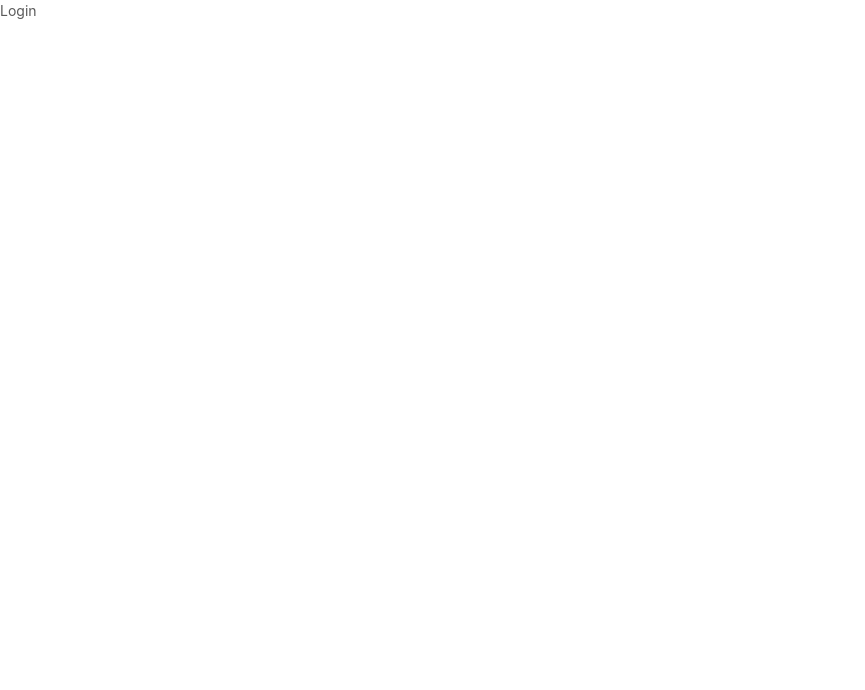
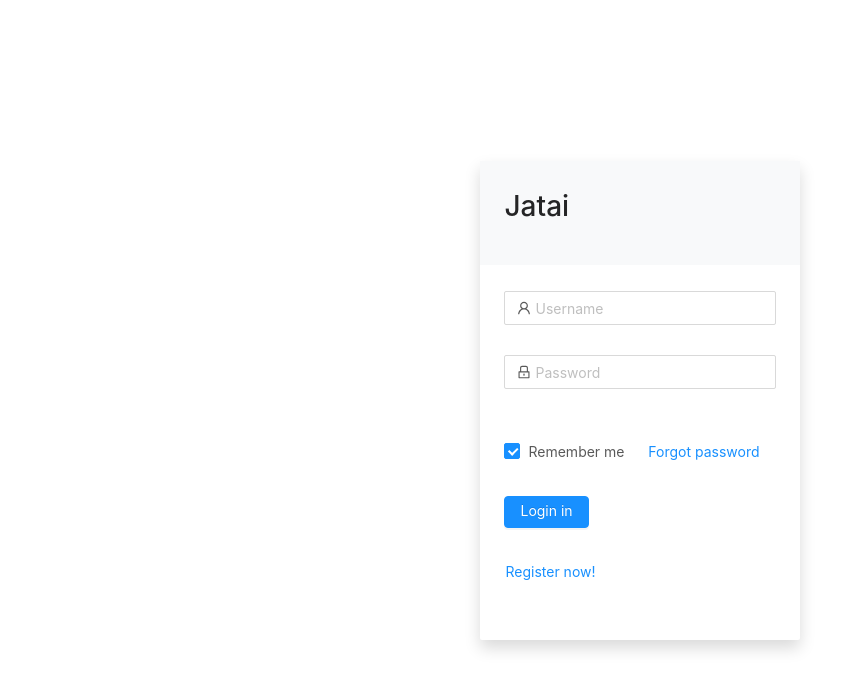
Before and after one commit to ytmjatai/react-demo, a React app: page /login in a window 1280 px wide. Shown: the top 690 px of the page, without its empty margins (0-865 px from the left). Built offline with nearby package versions, Linux system fonts and the light colour scheme.

Commit message:
login ui

```diff
--- a/src/app.scss
+++ b/src/app.scss
@@ -2,3 +2,8 @@
 @import 'bootstrap/scss/_variables';
 @import 'bootstrap/scss/_mixins';
 @import 'bootstrap/scss/_utilities.scss';
+
+#root {
+  height: 100%;
+  width: 100%;
+}
--- a/src/app.tsx
+++ b/src/app.tsx
@@ -1,6 +1,6 @@
 
 import React from 'react';
-import { BrowserRouter as Router, Route, Switch } from "react-router-dom";
+import { BrowserRouter as Router, Route, Switch, Redirect } from "react-router-dom";
 import loadable from '@loadable/component'
 
 import './app.scss';
@@ -14,11 +14,11 @@ class App extends React.Component {
     return (
       <Router>
         <Switch>
+          <Redirect exact path="/" to="/login" />
           <Route path="/login" component={Login} />
-          <Route path="/home" component={Home} />
+          <Route  path="/home" component={Home} />
         </Switch>
       </Router>
-
     );
   }
 }
--- a/src/components/header/header.tsx
+++ b/src/components/header/header.tsx
@@ -14,7 +14,7 @@ class Header extends React.Component {
     return (
       <div className="d-flex align-items-center p-2 border-bottom bg-white">
         <Button icon={<MenuOutlined />} onClick={this.toggleAside} />
-        <h1 className="mb-0 ml-3">React Demo</h1>
+        <h1 className="mb-0 ml-3 text-primary">React Demo</h1>
       </div>
     );
   }
--- a/src/components/home/home.tsx
+++ b/src/components/home/home.tsx
@@ -6,6 +6,8 @@ import loadable from '@loadable/component'
 
 import Header from '../header/header';
 import Aside from '../aside/aside';
+// const Header = loadable(() => import('../header/header'));
+// const Aside = loadable(() => import('../aside/aside'));
 
 const Module1 = loadable(() => import('../../modules/module1'));
 const Module2 = loadable(() => import('../../modules/module2'));
--- /dev/null
+++ b/src/modules/login/login.scss
@@ -0,0 +1,18 @@
+#Login {
+  display: flex;
+  align-items: center;
+  justify-content: center;
+
+  @media screen and (min-width: 768px) {
+    .login-card {
+      box-shadow: 0 0.5rem 1rem rgba(0, 0, 0, 0.15) !important;
+    }
+  }
+
+  @media screen and (max-width: 667px) {
+    .login-card {
+      width: 100%;
+      height: 100%;
+    }
+  }
+}
--- a/src/modules/login/login.tsx
+++ b/src/modules/login/login.tsx
@@ -1,6 +1,66 @@
 import React from 'react';
 
-const Login = ()=>(
-  <div>Login</div>
-);
+import { Card, Form, Input, Button, Checkbox } from 'antd';
+import { UserOutlined, LockOutlined } from '@ant-design/icons';
+import './login.scss';
+
+
+
+class Login extends React.Component {
+
+  state = {
+    checked: true
+  }
+  onFinish = (values) => {
+    console.log('Received values of form: ', values);
+  };
+  onCheckChange($event) {
+    console.log($event);
+    this.setState({
+      checked: $event.target.checked
+    })
+  }
+  render() {
+    return (
+      <div id="Login" className="h-100 d-flex align-items-center justify-content-center">
+        <Card className="login-card" bordered={false} cover={<div className="p-4 bg-light"><h1>Jatai</h1></div>}>
+          <Form
+            name="normal_login"
+            className="login-form"
+            initialValues={{ remember: true }}
+            onFinish={this.onFinish}
+          >
+            <Form.Item
+              name="username"
+              rules={[{ required: true, message: 'Please input your Username!' }]}
+            >
+              <Input prefix={<UserOutlined className="ewsite-form-item-icon" />} placeholder="Username" />
+            </Form.Item>
+            <Form.Item
+              name="password"
+              rules={[{ required: true, message: 'Please input your Password!' }]}
+            >
+              <Input
+                prefix={<LockOutlined className="ewesite-form-item-icon" />}
+                type="password"
+                placeholder="Password"
+              />
+            </Form.Item>
+            <Form.Item className="d-flex">
+              <Checkbox checked={this.state.checked} onChange={this.onCheckChange}>Remember me</Checkbox>
+              <Button type="link"> Forgot password</Button>
+            </Form.Item>
+            <Form.Item>
+              <Button type="primary" htmlType="submit" className="d-block login-form-button">Login in </Button>
+            </Form.Item>
+            <Form.Item>
+              <Button className="p-0" type="link">Register now!</Button>
+            </Form.Item>
+          </Form>
+        </Card>
+
+      </div>
+    );
+  }
+};
 export default Login;
```
Also changed, not shown: src/services/rx-event.service.ts (+1 -34 lines).
